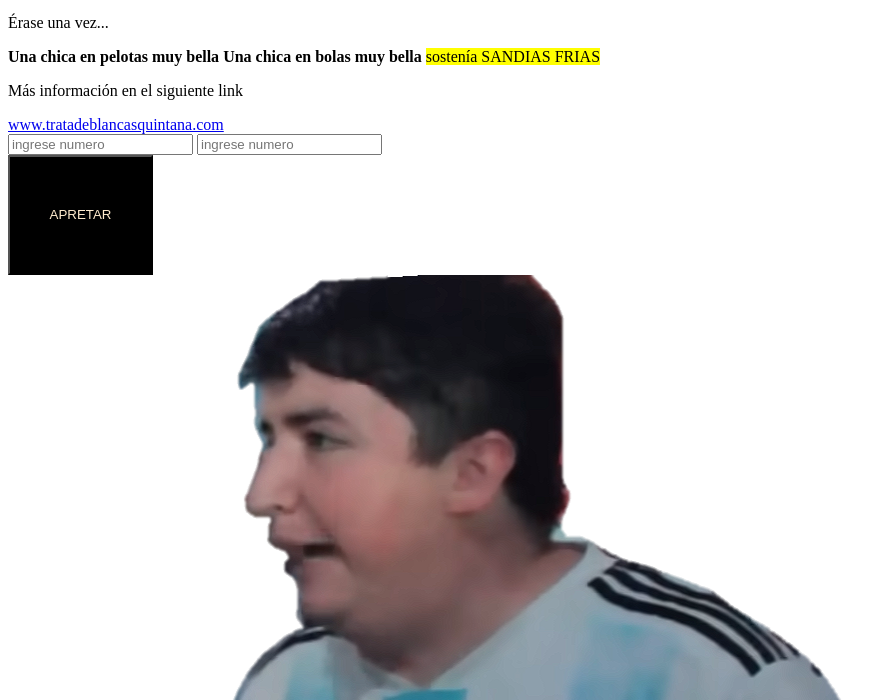
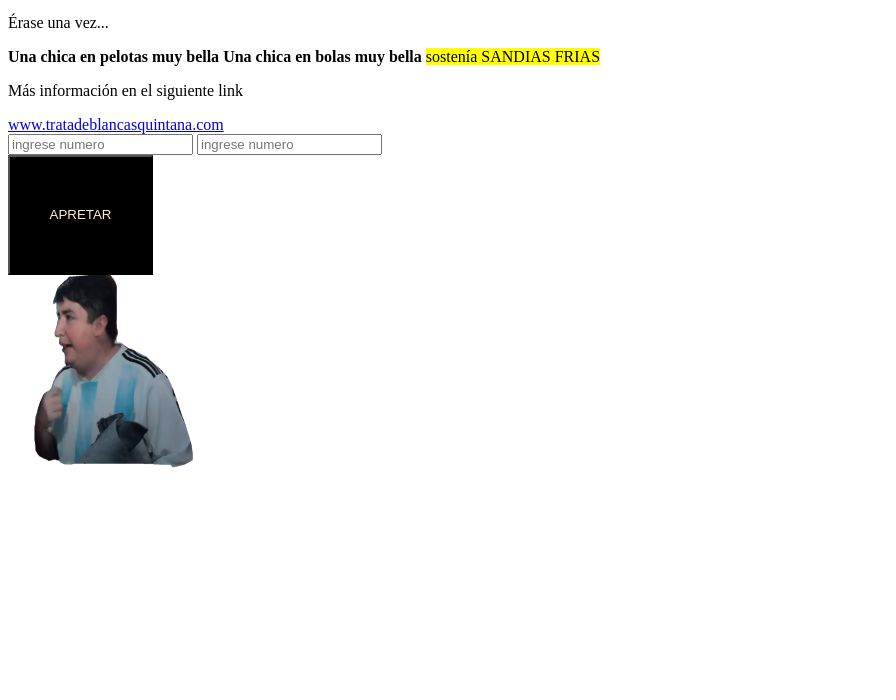
Before and after one commit to aguanteargentina/aguanteargentina, a plain HTML site: page index.html in a window 1280 px wide. Shown: the part 100-800 px from the top of the page, without its empty margins (0-896 px from the left). Drawn offline with Linux system fonts and the light colour scheme.

Commit message:
Update index.html

```diff
--- a/index.html
+++ b/index.html
@@ -48,6 +48,6 @@
       // attach event listener
       form.addEventListener('submit', my_func, true);
     </script>
-    <img src="aguiantearg.png">
+    <img src="aguiantearg.png" width="200" height="200">
   </body>
 </html>
```
